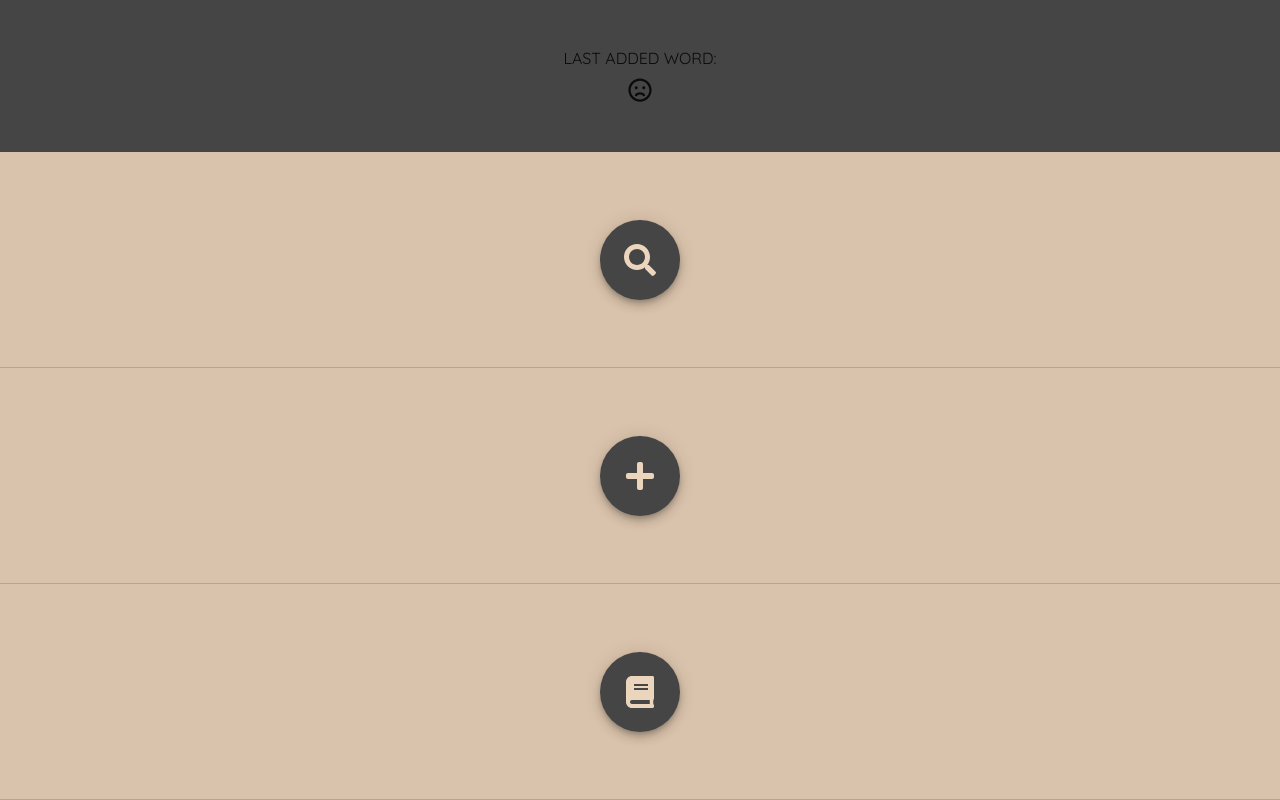
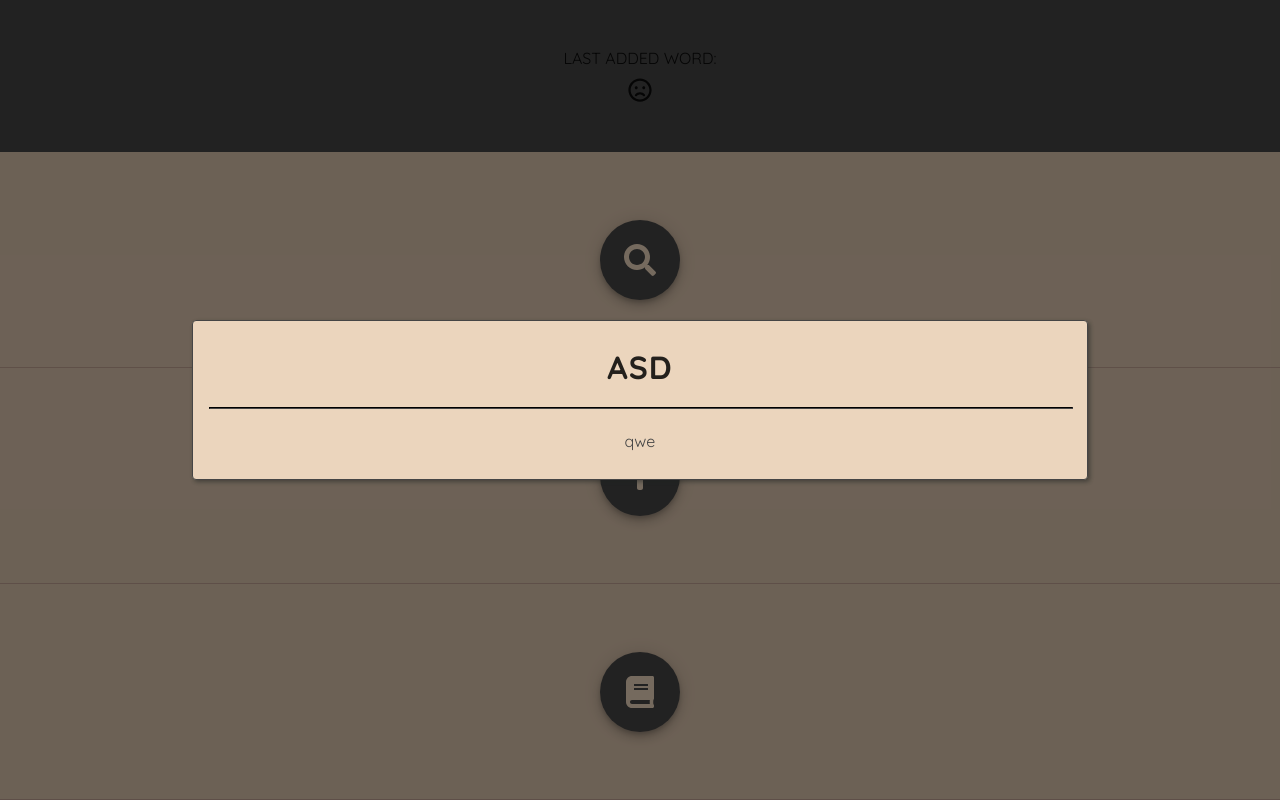
Before and after one commit to Victroll/words-reminder, a React app: page / in a window 1280 px wide. Built offline with nearby package versions, Linux system fonts and the light colour scheme.

Commit message:
TranslationModal styled

```diff
--- a/src/App.js
+++ b/src/App.js
@@ -17,8 +17,8 @@ const App = () => {
   const [showAdd, setShowAdd] = useState(false);
   const [showEdit, setShowEdit] = useState(false);
   const [lastWord, setLastWord] = useState([null]);
-  const [showTranlation, setShowTranlation] = useState(false);
-  const [searchedWord, setSearchedWord] = useState(['', '']);
+  const [showTranlation, setShowTranlation] = useState(true);
+  const [searchedWord, setSearchedWord] = useState(['asd', 'qwe']);
   const [addedWord, setAddedWord] = useState(false);
   const [isLoading, setIsLoading] = useState(false);
 
--- a/src/components/translation-modal/index.css
+++ b/src/components/translation-modal/index.css
@@ -12,10 +12,14 @@
   border-width: 1px;
   border-radius: 4px;
   box-shadow: 2px 2px 4px rgba(29,33,32, 0.5);
+  background-color: #EBD5BD;
+  color: #454545;
+  border-color: #454545;
 }
 
 .modal-content > hr {
   width: 100%;
+  border-color: #454545;
 }
 
 .modal-content > h1 {
```
